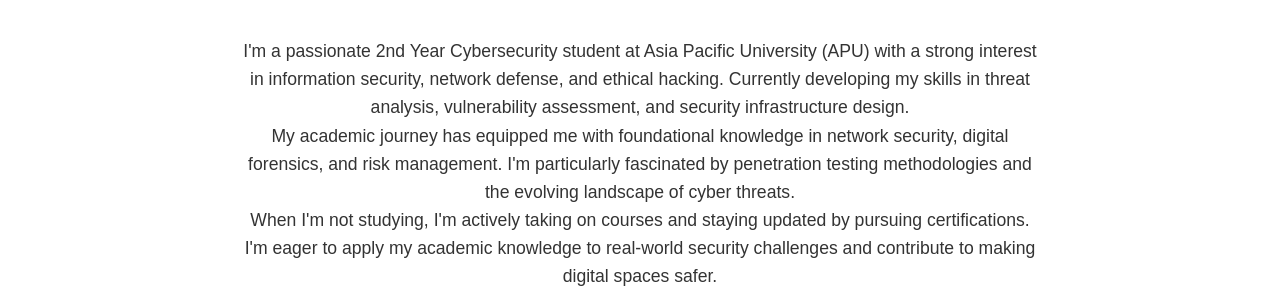
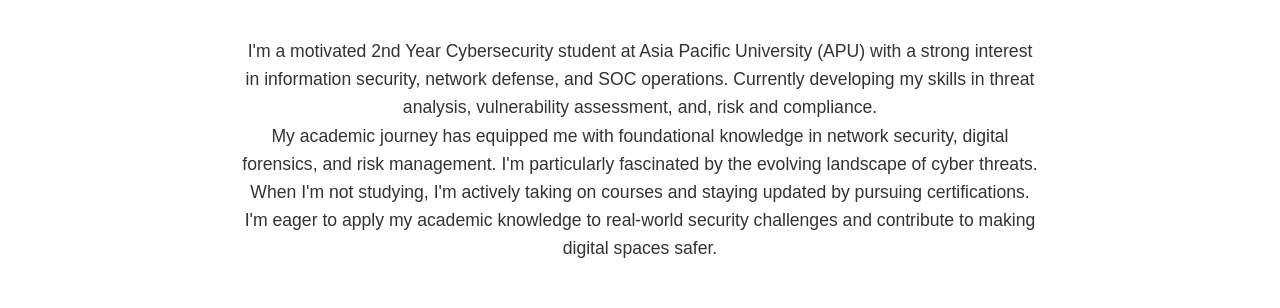
Before and after one commit to jqfz/jqfz.github.io, a plain HTML site: page index.html in a window 1280 px wide. Shown: the part 492-800 px from the top of the page. Drawn offline with Linux system fonts and the light colour scheme.

Commit message:
Update index.html

```diff
--- a/index.html
+++ b/index.html
@@ -154,9 +154,9 @@
         <div class="container">
             <h2>About Me</h2>
             <div class="about-content">
-                <p>I'm a passionate 2nd Year Cybersecurity student at Asia Pacific University (APU) with a strong interest in information security, network defense, and ethical hacking. Currently developing my skills in threat analysis, vulnerability assessment, and security infrastructure design.</p>
+                <p>I'm a motivated 2nd Year Cybersecurity student at Asia Pacific University (APU) with a strong interest in information security, network defense, and SOC operations. Currently developing my skills in threat analysis, vulnerability assessment, and, risk and compliance.</p>
 
-                <p>My academic journey has equipped me with foundational knowledge in network security, digital forensics, and risk management. I'm particularly fascinated by penetration testing methodologies and the evolving landscape of cyber threats.</p>
+                <p>My academic journey has equipped me with foundational knowledge in network security, digital forensics, and risk management. I'm particularly fascinated by the evolving landscape of cyber threats.</p>
 
                 <p>When I'm not studying, I'm actively taking on courses and staying updated by pursuing certifications. I'm eager to apply my academic knowledge to real-world security challenges and contribute to making digital spaces safer.</p>
             </div>
```
